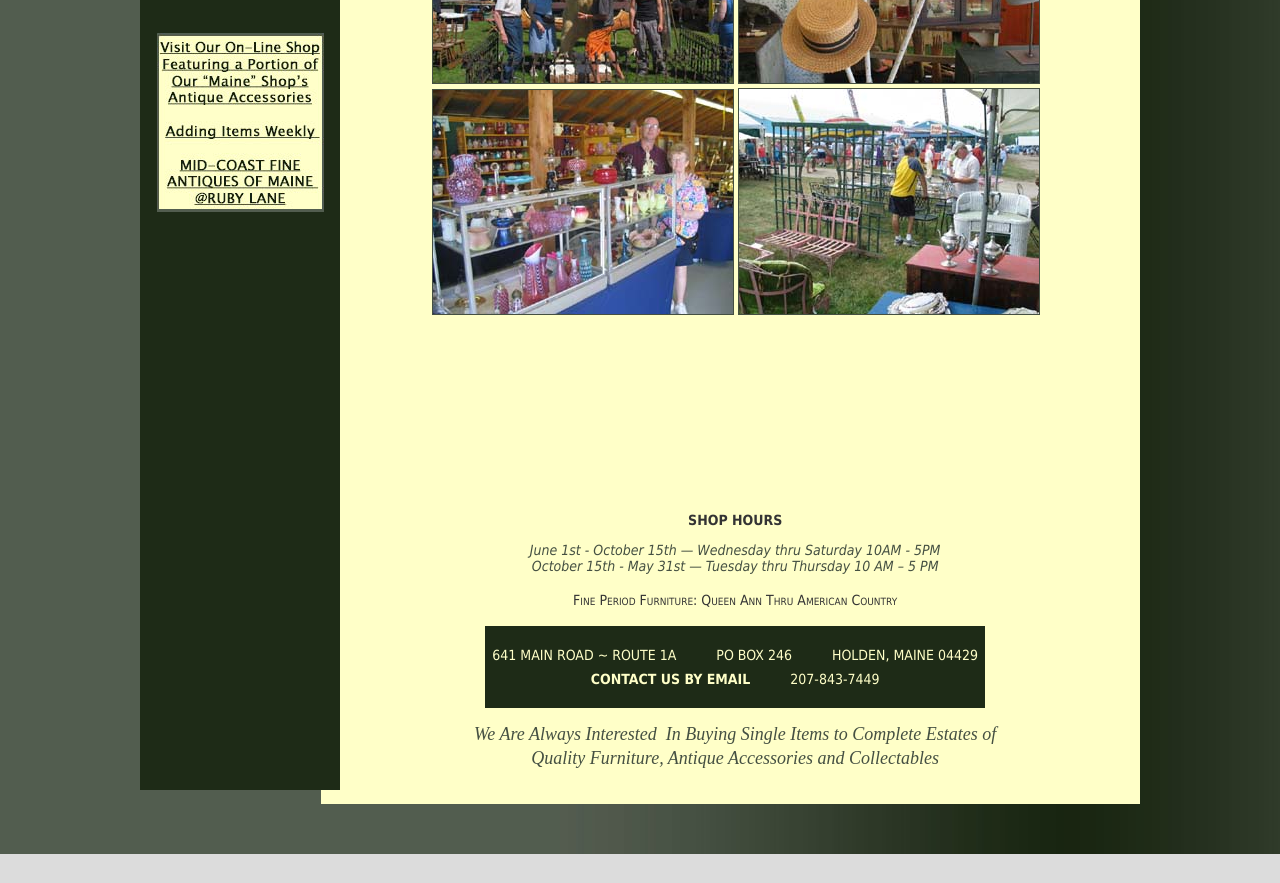
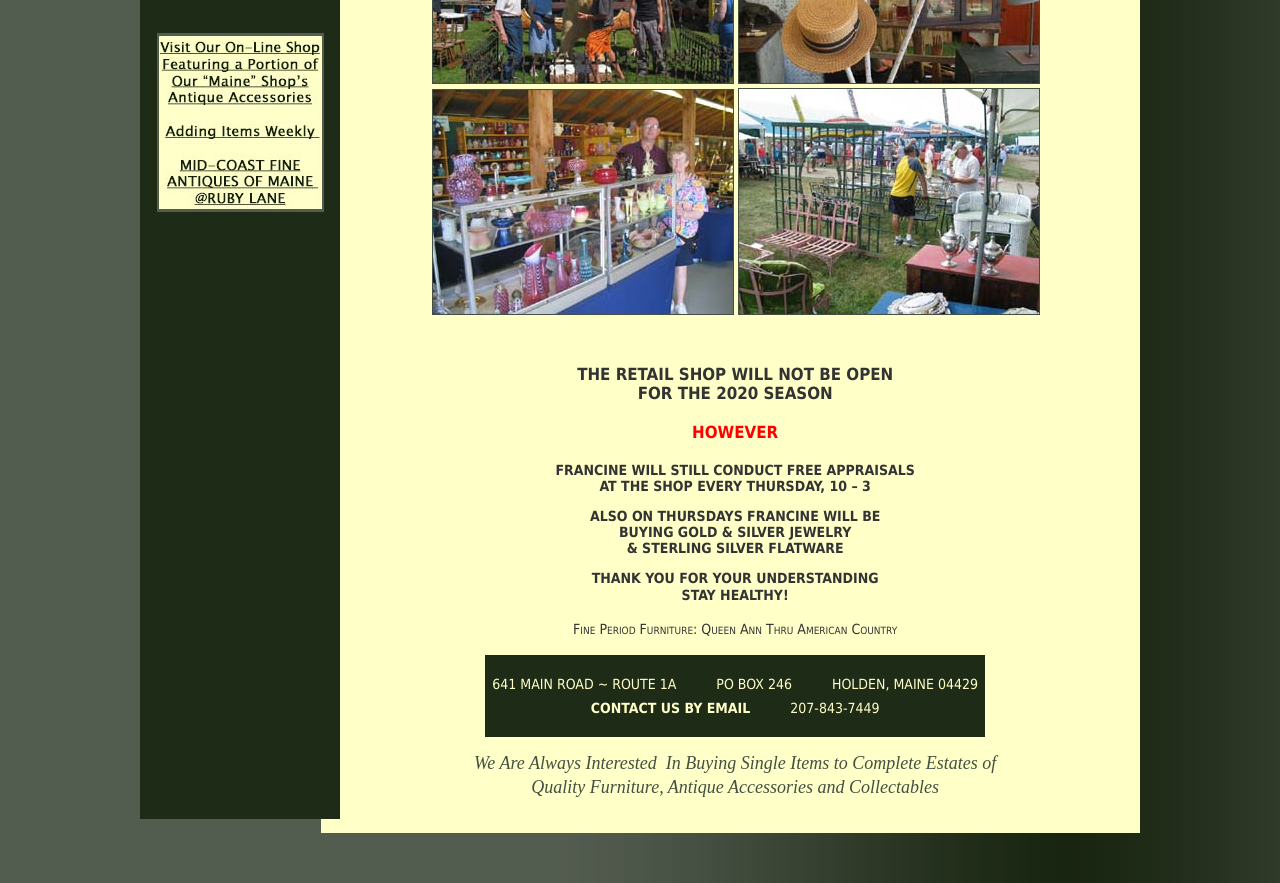
Before and after one commit to ReachMaine/mid-coast-antiques, a plain HTML site: page site/linksshows.html in a window 1280 px wide. Shown: the part 613-1496 px from the top of the page. Before the commit the page ends 1467 px from the top, so only its background shows below. Drawn offline with Linux system fonts and the light colour scheme.

Commit message:
Change store hours in Footer for 2020

```diff
--- a/site/linksshows.html
+++ b/site/linksshows.html
@@ -4,16 +4,6 @@
 <meta http-equiv="Content-Type" content="text/html; charset=utf-8" />
 <title>Welcome to Mid Coast FINE ANTIQUES of Maine</title>
 <link href="midcoast.css" rel="stylesheet" type="text/css" />
-<style type="text/css">
-<!--
-body {
-	background-image: url(images/pagebackground.jpg);
-}
-div.Section1
-	{page:Section1;}
--->
-</style>
-
 </head>
 
 <body>
@@ -58,15 +48,17 @@ j=d.createElement(s),dl=l!='dataLayer'?'&l='+l:'';j.async=true;j.src=
 			<a target="_blank" href="http://www.oldyork.org/visit/antiquesshow.html">Old York Antiques Show</a></li>
             </ul>
           <p>
-		<iframe name="I1" src="galleries/shows/index.htm" marginwidth="2" marginheight="2" height="700" width="761" scrolling="no" align="center" border="0" frameborder="0">
+		<iframe name="I1" src="galleries/shows/index.htm" marginwidth="2" marginheight="2" height="550" width="761" scrolling="no" align="center" border="0" frameborder="0">
 		Your browser does not support inline frames or is currently configured not to display inline frames.
 		</iframe></p>
-            <div align="center">
-			<p align="center" style="line-height: 115%"><b>SHOP HOURS</b></div>
-
-			<p align="center" style="line-height: 115%"><font color="#455042"><i>June 1st - October 15th
-			— Wednesday thru Saturday 10AM - 5PM<br>
-			October 15th - May 31st — Tuesday thru Thursday 10 AM – 5 PM</i></font><p align="center"><span style="font-variant: small-caps">Fine Period
+		<!-- begin shop hours -->
+      <p align="center" style="line-height: 115%; font-weight: bold; font-size: 1.2em;">THE RETAIL SHOP WILL NOT BE OPEN<br>FOR THE 2020 SEASON</p>
+      <p align="center" style="line-height: 1.5em; font-weight: bold; color:red; font-size: 1.2em;" >HOWEVER</p>
+      <p align="center" style="line-height: 115%; font-weight: bold;" >FRANCINE WILL STILL CONDUCT FREE APPRAISALS<br>AT THE SHOP EVERY THURSDAY, 10 – 3</p>
+      <p align="center" style="line-height: 115%; font-weight: bold;" >ALSO ON THURSDAYS FRANCINE WILL BE<br />BUYING GOLD & SILVER JEWELRY <br />& STERLING SILVER FLATWARE</p>
+      <p align="center" style="line-height: 115%; font-weight: bold;">THANK YOU FOR YOUR UNDERSTANDING<br />STAY HEALTHY!</p>
+    <!-- end shop hours -->
+			<p align="center"><span style="font-variant: small-caps">Fine Period
 			Furniture: Queen Ann Thru American Country</span></p>
 				<div align="center">
 				<table border="0" cellpadding="3" cellspacing="0" width="500" id="table1" bgcolor="#1E2B17">
```
Also changed, not shown: site/about.html (+8 -14 lines), site/accessories.html (+8 -15 lines), site/appraisals.html (+8 -15 lines), site/buying.html (+8 -14 lines), site/decorating.html (+8 -14 lines), site/index.html (+3 -3 lines), site/jewelry.html (+8 -13 lines), site/linksrestaurants.html (+8 -13 lines), site/linksshops.html (+8 -13 lines), site/map.html (+8 -14 lines), site/marine.html (+8 -13 lines), site/paintings.html (+8 -14 lines), site/restoration.html (+8 -14 lines), site/shipping.html (+8 -14 lines), 2 more files.
